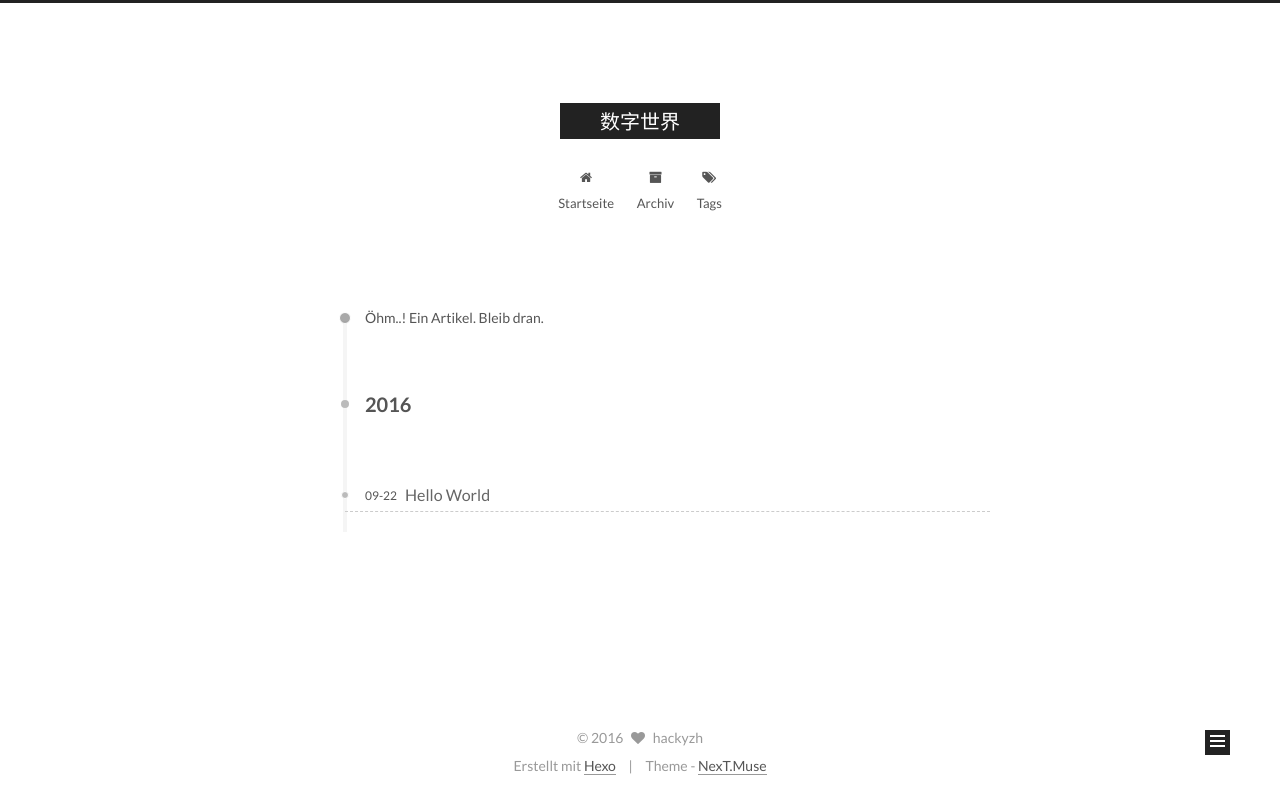
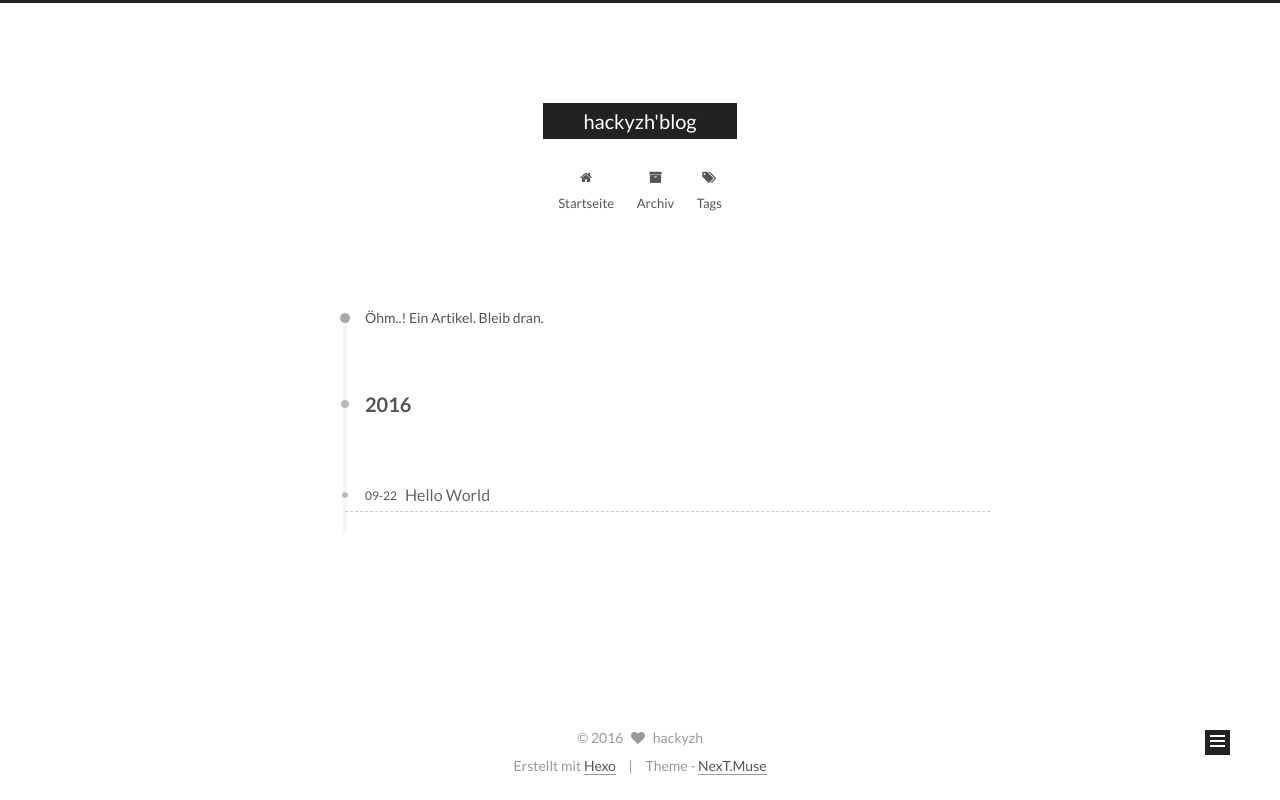
Before and after one commit to whiteHat001/whiteHat001.github.io, a plain HTML site: page archives/index.html in a window 1280 px wide. Drawn offline with Linux system fonts and the light colour scheme.

Commit message:
Site updated: 2016-09-22 21:17:47

```diff
--- a/archives/index.html
+++ b/archives/index.html
@@ -85,11 +85,11 @@
 
 
 <meta property="og:type" content="website">
-<meta property="og:title" content="数字世界">
+<meta property="og:title" content="hackyzh'blog">
 <meta property="og:url" content="http://yoursite.com/archives/index.html">
-<meta property="og:site_name" content="数字世界">
+<meta property="og:site_name" content="hackyzh'blog">
 <meta name="twitter:card" content="summary">
-<meta name="twitter:title" content="数字世界">
+<meta name="twitter:title" content="hackyzh'blog">
 
 
 
@@ -112,7 +112,7 @@
 
   <link rel="canonical" href="http://yoursite.com/archives/"/>
 
-  <title> Archiv | 数字世界 </title>
+  <title> Archiv | hackyzh'blog </title>
 </head>
 
 <body itemscope itemtype="http://schema.org/WebPage" lang="zh-CN">
@@ -143,7 +143,7 @@
   <div class="custom-logo-site-title">
     <a href="/"  class="brand" rel="start">
       <span class="logo-line-before"><i></i></span>
-      <span class="site-title">数字世界</span>
+      <span class="site-title">hackyzh'blog</span>
       <span class="logo-line-after"><i></i></span>
     </a>
   </div>
--- a/css/main.css
+++ b/css/main.css
@@ -1548,7 +1548,7 @@ pre .javascript .function {
   width: 4px;
   height: 4px;
   border-radius: 50%;
-  background: #28b032;
+  background: #861fec;
 }
 .links-of-blogroll {
   font-size: 13px;
```
Also changed, not shown: 2016/09/22/hello-world/index.html (+3 -3 lines), archives/2016/09/index.html (+5 -5 lines), archives/2016/index.html (+5 -5 lines), index.html (+5 -5 lines).
